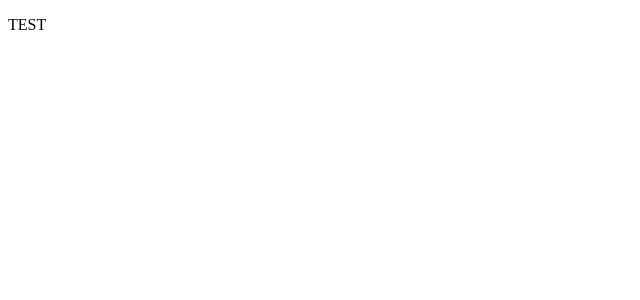
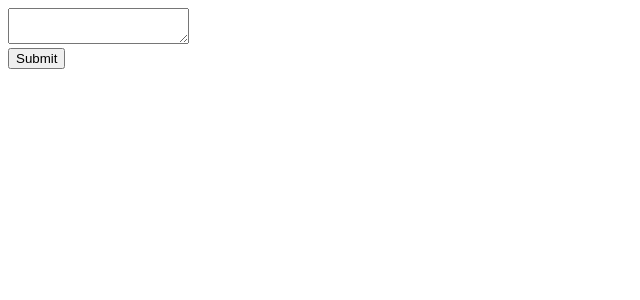
Before and after one commit to ArminasStrolys/ts-project-6, a React (Create React App) app: page / in a window 1280 px wide. Shown: the top 300 px of the page, without its empty margins (0-640 px from the left). Built offline with nearby package versions, Linux system fonts and the light colour scheme.

Commit message:
Setting up a component that will convert text to compiled code

```diff
--- a/src/components/App.tsx
+++ b/src/components/App.tsx
@@ -1,7 +1,9 @@
+import CodeArea from './codeArea/CodeArea';
+
 function App() {
   return (
     <div className="App">
-      <p>TEST</p>
+      <CodeArea />
     </div>
   );
 }
--- /dev/null
+++ b/src/components/codeArea/CodeArea.tsx
@@ -0,0 +1,23 @@
+import React, { useState } from 'react';
+
+export default function CodeArea() {
+  const [input, setInput] = useState('');
+  const [code, setCode] = useState('');
+
+  const handleClick = () => {
+    console.log(input);
+  };
+
+  return (
+    <div>
+      <textarea
+        value={input}
+        onChange={(e) => setInput(e.target.value)}
+      ></textarea>
+      <div>
+        <button onClick={handleClick}>Submit</button>
+      </div>
+      <pre>{code}</pre>
+    </div>
+  );
+}
--- a/src/index.tsx
+++ b/src/index.tsx
@@ -11,4 +11,5 @@
   </React.StrictMode>
 );
 
+// npx create-react-app . --template typescript
 // npm i --save-exact esbuild-wasm@0.8.27
```
